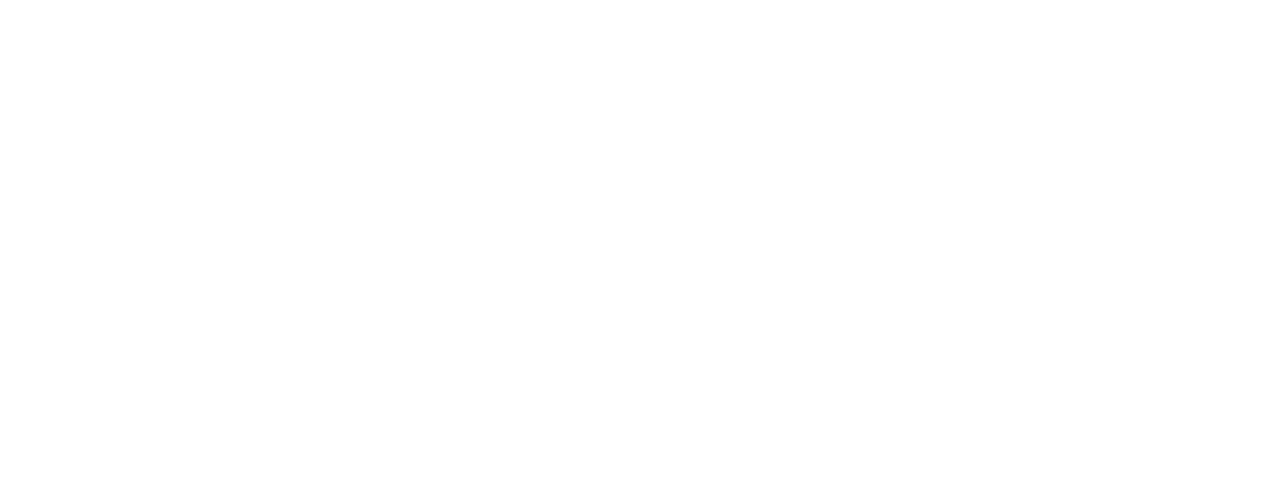
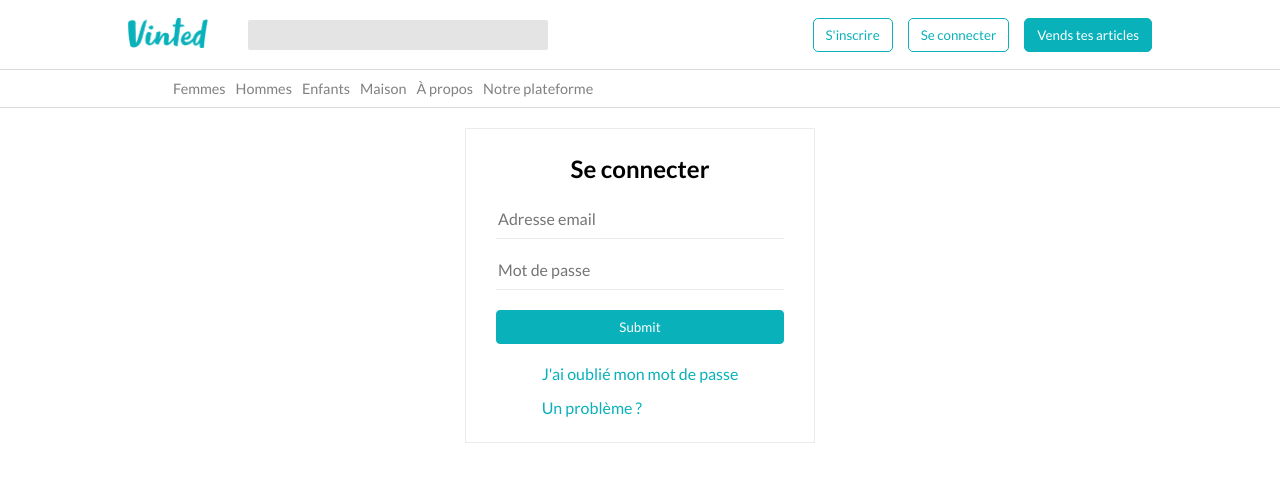
Before and after one commit to HNVN-dev/vinted-react, a React (Create React App) app: page /login in a window 1280 px wide. Before the commit this address had no page. Shown: the top 482 px of the page. Built offline with nearby package versions, Linux system fonts and the light colour scheme.

Commit message:
login page

```diff
--- a/src/App.css
+++ b/src/App.css
@@ -62,10 +62,6 @@ ul {
 
 .secondary-nav ul {
   display: flex;
-}
-
-.secondary-nav {
-  margin-bottom: 20px;
 }
 
 .secondary-nav ul li {
@@ -273,7 +269,7 @@ main {
   justify-content: center;
   align-items: center;
   width: 350px;
-  margin: 0 auto;
+  margin: 20px auto;
   border: 1px solid #ebebeb;
   padding: 25px 30px;
 }
@@ -309,6 +305,9 @@ main {
   color: gray;
 }
 
+.login-user-input,
+.login-email-input,
+.login-password-input,
 .signup-user-input,
 .signup-email-input,
 .signup-password-input {
@@ -320,7 +319,8 @@ main {
   border-width: 1px;
   font-size: 1rem;
 }
-
+.login-form-container input[type="email"],
+.login-form-container input[type="password"],
 .signup-form-container input[type="text"],
 .signup-form-container input[type="email"],
 .signup-form-container input[type="password"] {
@@ -343,6 +343,7 @@ input[type="checkbox"] {
   margin-right: 10px;
 }
 
+.login-submit-input,
 .signup-submit-input {
   width: 100%;
   padding: 8px 0;
@@ -350,9 +351,11 @@ input[type="checkbox"] {
   border: 1px solid #09b1ba;
   background-color: #09b1ba;
   color: white;
-  margin-bottom: 15px;
+  margin-bottom: 20px;
 }
 
+.password-forgotten,
+.a-problem,
 .already-registered {
   color: #09b1ba;
   cursor: pointer;
@@ -360,3 +363,23 @@ input[type="checkbox"] {
 .already-registered:hover {
   text-decoration: underline;
 }
+
+.login-form-container {
+  display: flex;
+  flex-direction: column;
+  justify-content: center;
+  align-items: center;
+  width: 350px;
+  margin: 20px auto;
+  border: 1px solid #ebebeb;
+  padding: 25px 30px;
+}
+
+.login-form-container h1 {
+  margin-bottom: 25px;
+  font-size: 1.5rem;
+}
+
+.password-forgotten {
+  margin-bottom: 15px;
+}
--- a/src/App.js
+++ b/src/App.js
@@ -3,6 +3,7 @@ import { BrowserRouter as Router, Routes, Route } from "react-router-dom";
 import Home from "./containers/Home";
 import Offer from "./containers/Offer";
 import Signup from "./containers/Signup";
+import Login from "./containers/Login";
 
 function App() {
   return (
@@ -11,6 +12,7 @@ function App() {
         <Route path="/" element={<Home />} />
         <Route path="/offer/:id" element={<Offer />} />
         <Route path="/signup" element={<Signup />} />
+        <Route path="/login" element={<Login />} />
       </Routes>
     </Router>
   );
--- a/src/containers/Login.js
+++ b/src/containers/Login.js
@@ -1,10 +1,68 @@
 import Cookies from "js-cookie";
-
-//revoir comment générer aléatoirement des chaines de caractère
-
+import { Link } from "react-router-dom";
+import { useState } from "react";
+import axios from "axios";
+import Header from "../components/Header";
 
 const Login = () => {
-  return <div>Login Component</div>;
-}
+  const [password, setPassword] = useState("");
+  const [email, setEmail] = useState("");
+
+  const handleEmailTyping = (event) => {
+    const value = event.target.value;
+    setEmail(value);
+  };
+
+  const handlePasswordTyping = (event) => {
+    const value = event.target.value;
+    setPassword(value);
+  };
+
+  const handleSubmit = async (event) => {
+    try {
+      event.preventDefault();
+      const response = await axios.post(
+        "https://lereacteur-vinted-api.herokuapp.com/user/login",
+        { email: email, password: password }
+      );
+      Cookies.set("userToken", response.data.token, { expires: 30 });
+      console.log(Cookies.get("userToken"));
+    } catch (error) {
+      alert(error.response);
+    }
+  };
+
+  return (
+    <>
+      <Header />
+      <form onSubmit={handleSubmit}>
+        <div className="login-form-container">
+          <h1>Se connecter</h1>
+
+          <input
+            className="login-email-input"
+            type="email"
+            placeholder="Adresse email"
+            onChange={handleEmailTyping}
+          />
+          <input
+            className="login-password-input"
+            type="password"
+            placeholder="Mot de passe"
+            onChange={handlePasswordTyping}
+          />
+          <input className="login-submit-input" type="submit" />
+
+          <Link to="/signup" className="link-signup">
+            <div className="password-forgotten">
+              J'ai oublié mon mot de passe
+            </div>
+            <div className="a-problem">Un problème ?</div>
+          </Link>
+        </div>
+      </form>
+    </>
+  );
+};
 
 export default Login;
--- a/src/containers/Signup.js
+++ b/src/containers/Signup.js
@@ -30,15 +30,15 @@ const Signup = () => {
     }
   };
 
-  const handleSetUsername = (event) => {
+  const handleUsernameTyping = (event) => {
     const value = event.target.value;
     setUsername(value);
   };
-  const handleSetEmail = (event) => {
+  const handleEmailTyping = (event) => {
     const value = event.target.value;
     setEmail(value);
   };
-  const handleSetPassword = (event) => {
+  const handlePasswordTyping = (event) => {
     const value = event.target.value;
     setPassword(value);
   };
@@ -57,7 +57,7 @@ const Signup = () => {
             value={username}
             type="text"
             placeholder="Nom d'utilisateur"
-            onChange={handleSetUsername}
+            onChange={handleUsernameTyping}
           />
 
           <input
@@ -65,14 +65,14 @@ const Signup = () => {
             type="email"
             value={email}
             placeholder="Email"
-            onChange={handleSetEmail}
+            onChange={handleEmailTyping}
           />
           <input
             className="signup-password-input"
             type="password"
             value={password}
             placeholder="Mot de passe"
-            onChange={handleSetPassword}
+            onChange={handlePasswordTyping}
           />
 
           <div className="newsletter-container">
```
